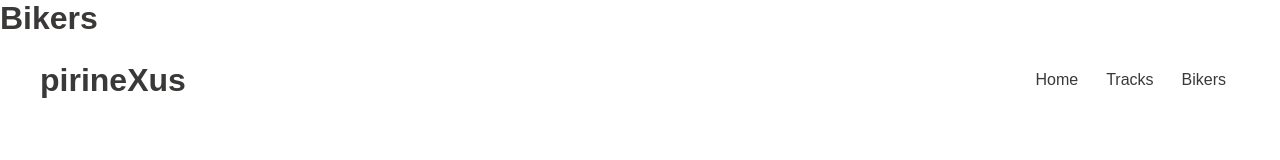
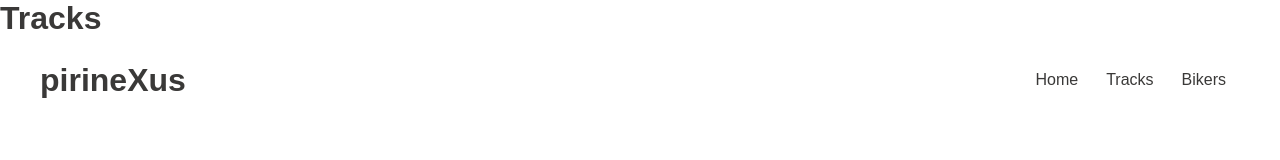
Before and after one commit to jelin-mi/pirinexus, a React (Create React App) app: page /tracks in a window 1280 px wide. Shown: the top 160 px of the page. Built offline with nearby package versions, Linux system fonts and the light colour scheme.

Commit message:
Coorected Title Tracks

```diff
--- a/src/pages/Tracks/Tracks.jsx
+++ b/src/pages/Tracks/Tracks.jsx
@@ -1,7 +1,7 @@
 function Tracks() {
   return (
     <>
-      <h1>Bikers</h1>
+      <h1>Tracks</h1>
     </>
   );
 }
```
